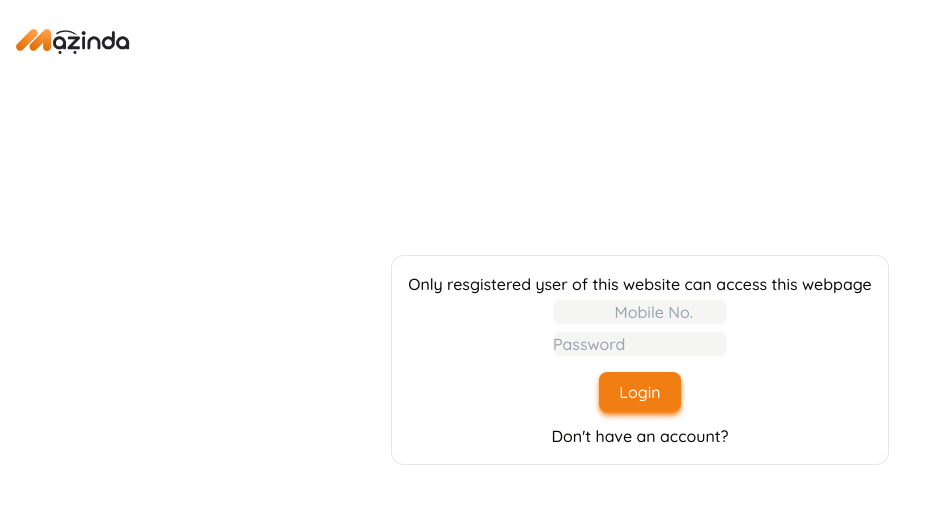
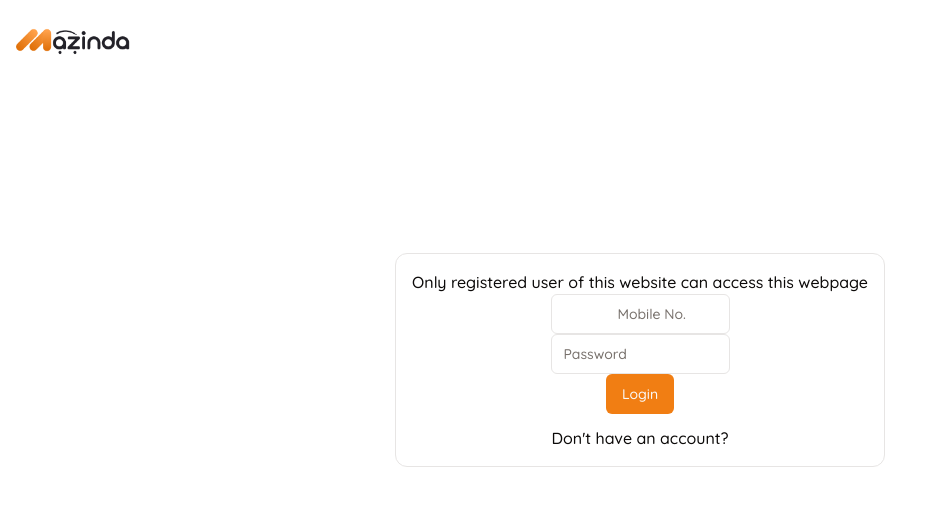
Before and after one commit to mazinda-india/delivery-mazinda, a Next.js app: page /login in a window 1280 px wide. Shown: the top 506 px of the page, without its empty margins (0-936 px from the left). Built offline with nearby package versions, Linux system fonts and the light colour scheme.

Commit message:
minor changes

```diff
--- a/app/login/page.jsx
+++ b/app/login/page.jsx
@@ -3,6 +3,8 @@
 import { useState } from "react";
 import { useRouter } from "next/navigation";
 import Link from "next/link";
+import { Button } from "@/components/ui/button";
+import { Input } from "@/components/ui/input";
 const LoginPage = () => {
   const [phone, setPhone] = useState("");
   const [password, setPassword] = useState("");
@@ -35,37 +37,30 @@ const LoginPage = () => {
         className="flex flex-col items-center bg-white p-4 rounded-xl border"
         onSubmit={handleLogin}
       >
-        <p>Only resgistered yser of this website can access this webpage</p>
+        <p>Only registered user of this website can access this webpage</p>
         <div>
-          <label>
-            <input
+          <Input
             type="text"
-              className="rounded-md my-1 bg-muted"
             value={phone}
             placeholder="
               Mobile No."
             onChange={(e) => setPhone(e.target.value)}
           />
-          </label>
         </div>
         <div>
-          <label>
-            <input
+          {/* <label> */}
+          <Input
             type="password"
-              className="rounded-md my-1 bg-muted"
             value={password}
             placeholder="Password"
             onChange={(e) => setPassword(e.target.value)}
           />
-          </label>
+          {/* </label> */}
         </div>
         {error && <p style={{ color: "red" }}>{error}</p>}
-        <button
-          type="submit"
-          className="bg-[#F17E13] py-2 px-5 text-white shadow-md shadow-[#F17E13] mt-3 rounded-lg"
-        >
+        <Button type="submit" className="bg-[#F17E13]">
           Login
-        </button>
+        </Button>
         <Link href={"/signup"} className="mt-3">
           Don't have an account?
         </Link>
--- a/app/page.jsx
+++ b/app/page.jsx
@@ -17,7 +17,7 @@ import React from "react";
 const Home = async () => {
   // const data = await getData();
   return (
-    <div className="p-2">
+    <div className="p-2 md:w-1/2 mx-auto">
       <UserDetails />
       <OrderList />
     </div>
--- a/components/Available.jsx
+++ b/components/Available.jsx
@@ -43,7 +43,9 @@ export default function Available({ id }) {
   return (
     <div className="flex items-center space-x-2">
       <Switch checked={isAvailable} onCheckedChange={handleSwitchToggle} />
-      <Label htmlFor="available-mode">Available?</Label>
+      <Label htmlFor="available-mode">
+        {isAvailable ? "Available" : "Unavailable"}
+      </Label>
     </div>
   );
 }
--- a/components/UserDetails.jsx
+++ b/components/UserDetails.jsx
@@ -20,8 +20,8 @@ export default function UserDetails() {
     getMe();
   }, []);
   return (
-    <div className="flex justify-center items-center gap-5 mb-2">
-      {decoded && <span>Welcome, {decoded.name}!</span>}
+    <div className="flex justify-between items-center gap-5 mb-5">
+      {decoded && <span>Welcome, {decoded.name}</span>}
       {decoded && <Available id={decoded.id} />}
     </div>
   );
--- a/models/DeliveryBoy.js
+++ b/models/DeliveryBoy.js
@@ -6,11 +6,6 @@ const DeliveryBoySchema = new mongoose.Schema(
       required: true,
     },
     phone: {
-      type: String,
-      required: true,
-      unique: true,
-    },
-    email: {
       type: String,
       required: true,
       unique: true,
```
Also changed, not shown: 1 other file (tests, documents, lock files or other folders). Lines whose indentation alone changed are shown as unchanged.
